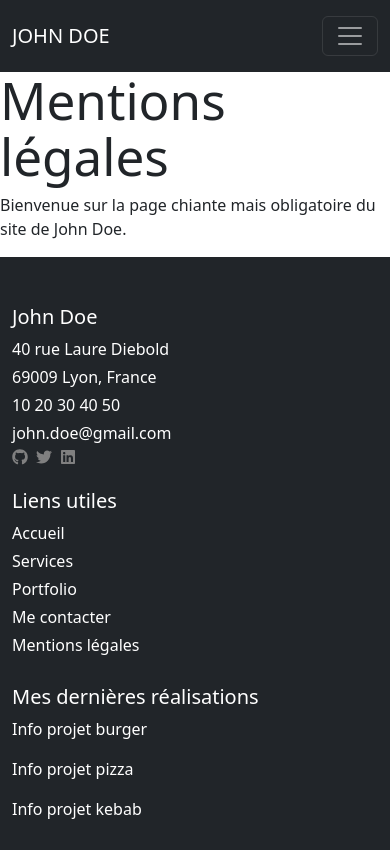
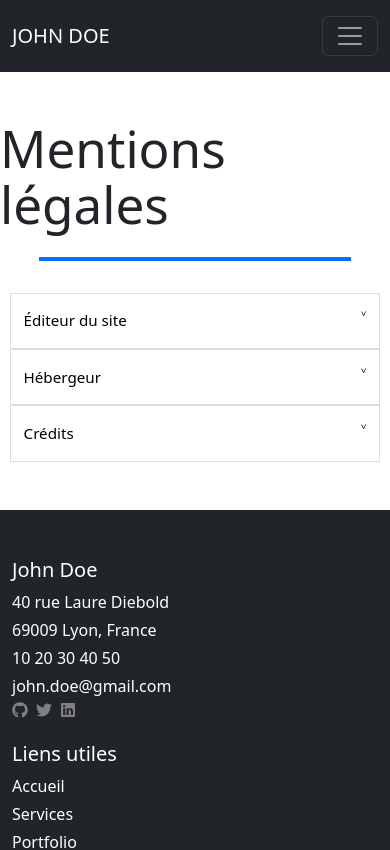
Before and after one commit to SpaceInvaderEO/portfolio-react-fabien-divuolo-new, a React (Vite) app in the folder portfolio-john-doe/: page /legal in a window 390 px wide. Shown: the top 850 px of the page. Built offline with nearby package versions, Linux system fonts and the light colour scheme.

Commit message:
Page des mentions légales

```diff
--- a/portfolio-john-doe/src/index.css
+++ b/portfolio-john-doe/src/index.css
@@ -465,6 +465,74 @@ footer a:hover {
   height: 100%;
 }
 
+.legal-page {
+  background: white;
+  padding: 3rem 0;
+  display: flex;
+  flex-direction: column;
+  align-items: center;
+}
+
+.legal-underline {
+  width: 420px;
+  height: 4px;
+  background-color: #0d6efd;
+  margin: 1rem 0 2rem;
+}
+
+.legal-accordion {
+  width: 75%;
+  border: 1px solid #ddd;
+}
+
+.accordion-header {
+  width: 100%;
+  background: white;
+  border: none;
+  padding: 1rem;
+  font-weight: 500;
+  display: flex;
+  justify-content: space-between;
+  align-items: center;
+  cursor: pointer;
+}
+
+.legal-accordion.open .accordion-header,
+.accordion-header:hover {
+  background-color: #e6e6fa;
+}
+
+.accordion-content {
+  max-height: 0;
+  overflow: hidden;
+  padding: 0 1rem;
+  transition: all 0.3s ease;
+}
+
+.legal-accordion.open .accordion-content {
+  max-height: 500px;
+  padding: 1rem;
+}
+
+.arrow {
+  font-size: 1.2rem;
+}
+
+@media (max-width: 768px) {
+  .legal-accordion {
+    width: 95%;
+  }
+
+  .legal-underline {
+    width: 80%;
+  }
+
+  .accordion-header {
+    font-size: 0.95rem;
+    padding: 0.8rem;
+  }
+}
+
 @media (max-width: 768px) {
   .contact-card {
     width: 95%;
--- a/portfolio-john-doe/src/pages/Legal.jsx
+++ b/portfolio-john-doe/src/pages/Legal.jsx
@@ -1,10 +1,92 @@
-const Home = () => {
+import { useState } from "react";
+
+export default function MentionsLegales() {
+  const [open, setOpen] = useState({
+    editor: false,
+    host: false,
+    credits: false,
+  });
+
+  const toggle = (key) => {
+    setOpen((prev) => ({ ...prev, [key]: !prev[key] }));
+  };
+
   return (
-    <div>
+    <section className="legal-page">
       <h1>Mentions légales</h1>
-      <p>Bienvenue sur la page chiante mais obligatoire du site de John Doe.</p>
-    </div>
+      <div className="legal-underline"></div>
+
+      <div className={`legal-accordion ${open.editor ? "open" : ""}`}>
+        <button
+          className="accordion-header"
+          onClick={() => toggle("editor")}
+        >
+          Éditeur du site
+          <span className="arrow">{open.editor ? "˄" : "˅"}</span>
+        </button>
+
+        <div className="accordion-content">
+          <p><strong>John Doe</strong></p>
+          <p>40 rue Laure Diebold</p>
+          <p>69009 Lyon, France</p>
+          <p>10 20 30 40 50</p>
+          <p>john.doe@gmail.com</p>
+        </div>
+      </div>
+
+      <div className={`legal-accordion ${open.host ? "open" : ""}`}>
+        <button
+          className="accordion-header"
+          onClick={() => toggle("host")}
+        >
+          Hébergeur
+          <span className="arrow">{open.host ? "˄" : "˅"}</span>
+        </button>
+
+        <div className="accordion-content">
+          <h5>alwaysdata</h5>
+          <p>91 Rue du Faubourg Saint-Honoré, 75008 Paris</p>
+          <p>🌍 <a href="https://www.alwaysdata.com" target="_blank">www.alwaysdata.com</a></p>
+        </div>
+      </div>
+
+      <div className={`legal-accordion ${open.credits ? "open" : ""}`}>
+        <button
+          className="accordion-header"
+          onClick={() => toggle("credits")}
+        >
+          Crédits
+          <span className="arrow">{open.credits ? "˄" : "˅"}</span>
+        </button>
+
+        <div className="accordion-content">
+          <p>
+            Ce site a été réalisé par John Doe, étudiant au{" "}
+            <a
+              href="https://www.centre-europeen-formation.fr/"
+              target="_blank"
+            >
+              Centre Européen de formation
+            </a>.
+          </p>
+
+          <p><em>
+            Les images utilisées sur ce site sont libres de droits et ont été
+            obtenues sur{" "}
+            <a href="https://pixabay.com/fr/" target="_blank">Pixabay</a>.
+          </em></p>
+
+          <p>
+            La favicon de ce site a été fournie par{" "}
+            <a
+              href="https://www.flaticon.com/free-icons/john-doe"
+              target="_blank"
+            >
+              John doe Icons erstellt von Freepik - Flaticon
+            </a>
+          </p>
+        </div>
+      </div>
+    </section>
   );
-};
-
-export default Home;
+}
```
Also changed, not shown: portfolio-john-doe/src/assets/images/profil-github.png (added).
